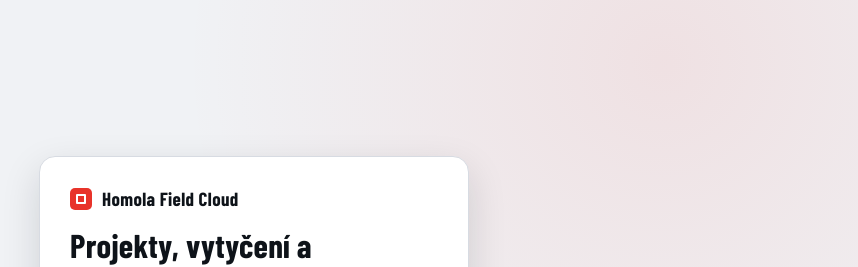
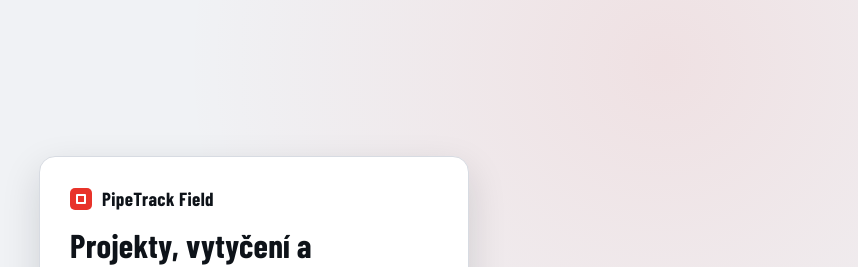
Before and after one commit to JanKlanica/Homola_field, a React (Vite) app in the folder web/: page / in a window 1280 px wide. Shown: the top 267 px of the page, without its empty margins (386-1244 px from the left). Built offline with nearby package versions, Linux system fonts and the light colour scheme; no server answers; what proj4 would draw is missing.

Commit message:
Add files via upload

```diff
--- a/web/src/components/AuthScreen.tsx
+++ b/web/src/components/AuthScreen.tsx
@@ -30,7 +30,7 @@ export function AuthScreen({ store, onSignedIn }: { store: ProjectStore; onSigne
       <section className="auth-card">
         <div className="auth-brand">
           <span className="brand-mark" />
-          <span>Homola Field Cloud</span>
+          <span>PipeTrack Field</span>
         </div>
         <h1>
           Projekty, vytyčení a naměřená data <em>na jednom místě.</em>
--- a/web/src/components/TopBar.tsx
+++ b/web/src/components/TopBar.tsx
@@ -29,7 +29,7 @@ export function TopBar({
       </button>
       <div className="brand-row">
         <span className="brand-mark" />
-        <strong>Homola Field</strong>
+        <strong>PipeTrack Field</strong>
       </div>
 
       {project && (
```
